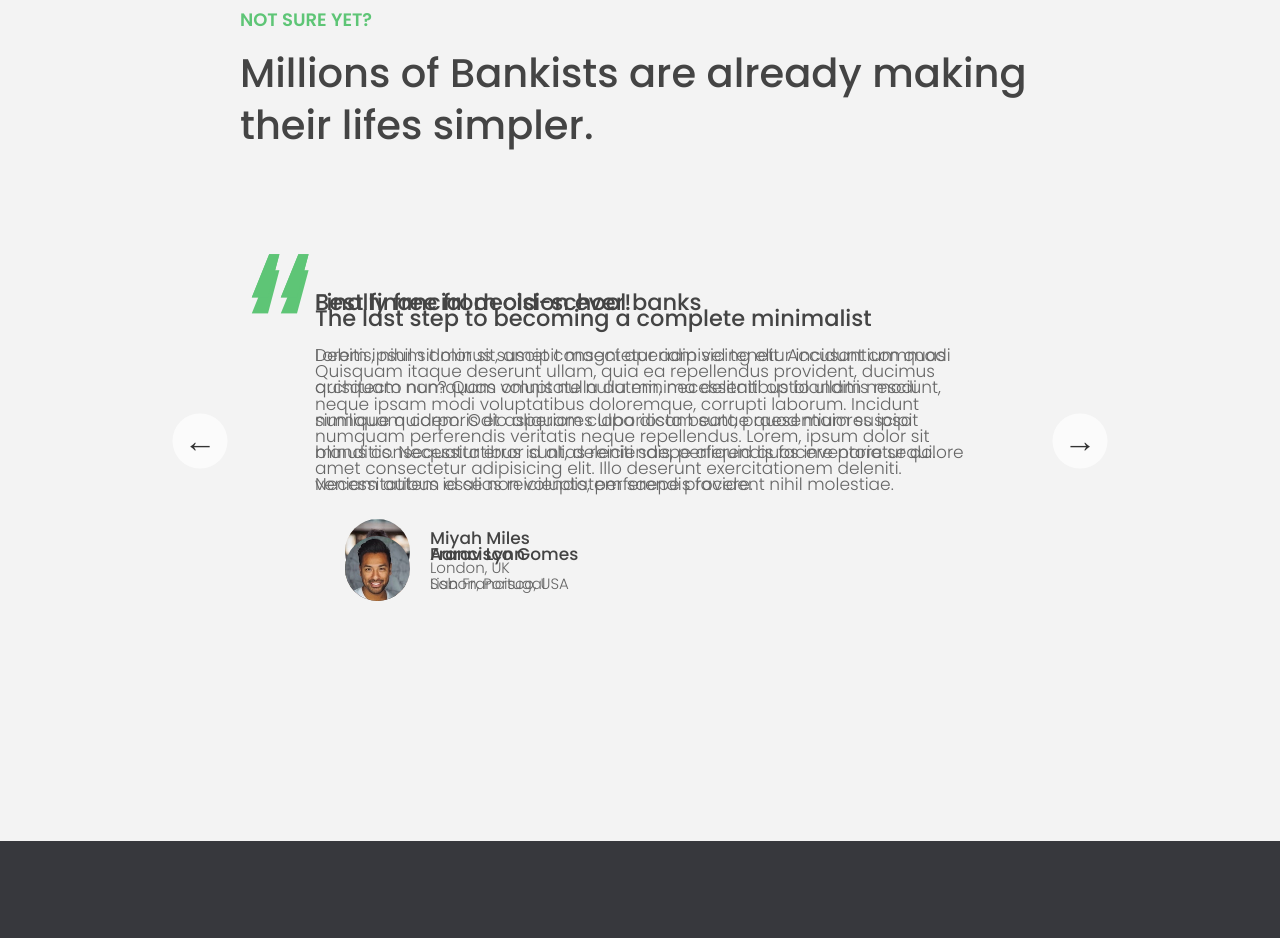
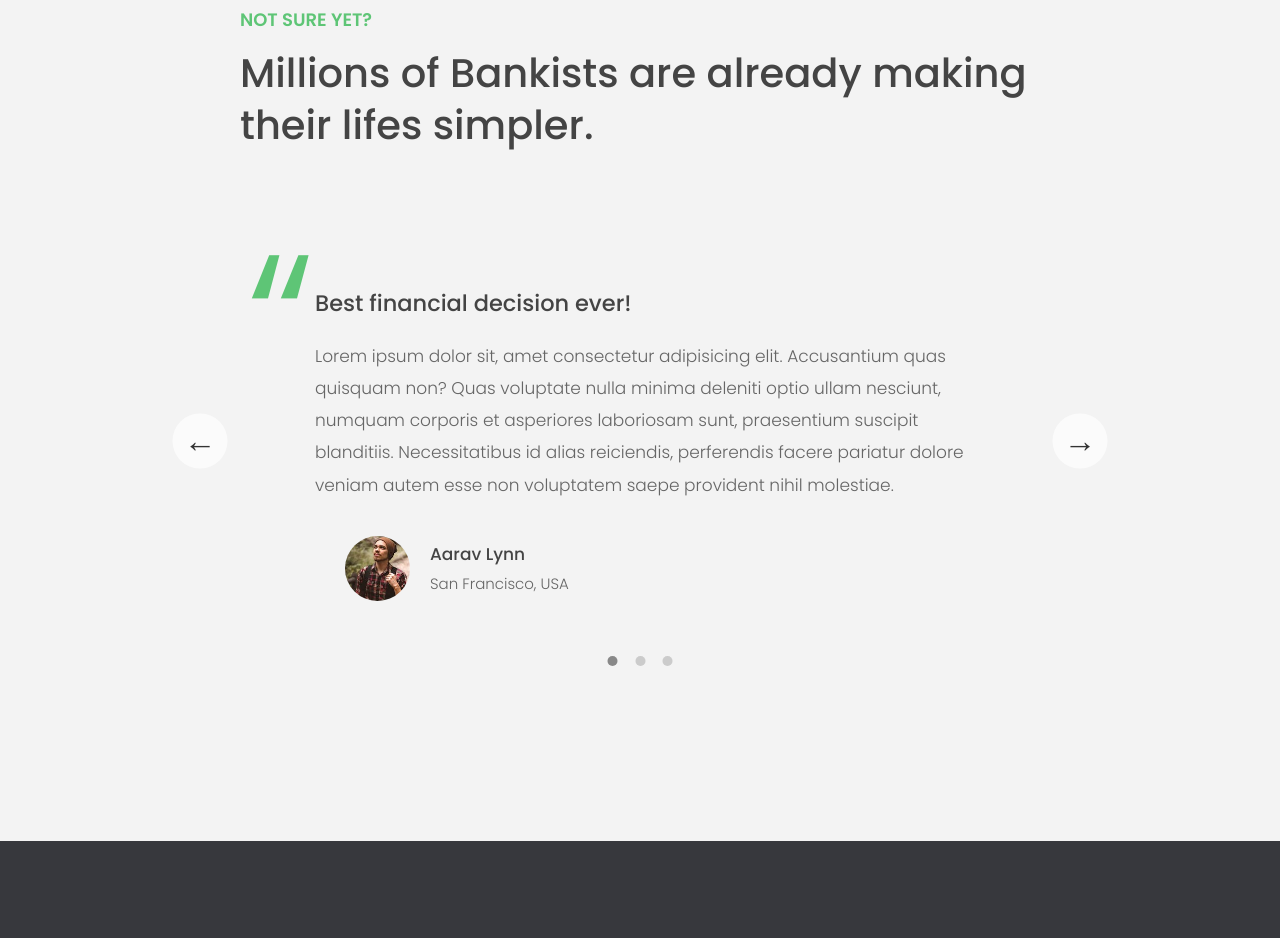
Before and after one commit to Squeezior/LEARNING-Complete-JS-Course, a plain HTML site: page 13-Advanced-DOM-Bankist/index.html in a window 1280 px wide. Shown: the part 3355-4293 px from the top of the page. Drawn offline with Linux system fonts and the light colour scheme.

Commit message:
Building a Slider Component

```diff
--- a/13-Advanced-DOM-Bankist/script.js
+++ b/13-Advanced-DOM-Bankist/script.js
@@ -219,7 +219,7 @@ const sectionObserver = new IntersectionObserver(revealSection, {
 });
 allSections.forEach(function (section) {
   sectionObserver.observe(section);
-  section.classList.add('section--hidden');
+  // section.classList.add('section--hidden');
 });
 // whenever the target (section1) intersects the root (viewport) at 10% (threshold) callback function will get called with 2 arguments (entries, observer) - entries are an array of thresholds
 
@@ -250,6 +250,91 @@ const imgObserver = new IntersectionObserver(loadImg, {
 
 imgTargets.forEach(img => imgObserver.observe(img));
 
+////////////////////////////////////////////////////
+// Building a Slider Component
+const sliders = function () {
+  const slides = document.querySelectorAll('.slide');
+  const btnLeft = document.querySelector('.slider__btn--left');
+  const btnRight = document.querySelector('.slider__btn--right');
+  const dotContainer = document.querySelector('.dots');
+
+  let curSlide = 0;
+  const maxSlide = slides.length;
+
+  // Functions
+  const createDots = function () {
+    slides.forEach(function (_, i) {
+      dotContainer.insertAdjacentHTML(
+        'beforeend',
+        `<button class="dots__dot" data-slide="${i}"></button>`
+      );
+    });
+  };
+
+  const activateDot = function (slide) {
+    document
+      .querySelectorAll('.dots__dot')
+      .forEach(dot => dot.classList.remove('dots__dot--active'));
+
+    document
+      .querySelector(`.dots__dot[data-slide="${slide}"]`)
+      .classList.add('dots__dot--active');
+  };
+
+  const goToSlide = function (slide) {
+    slides.forEach(
+      (s, i) => (s.style.transform = `translateX(${100 * (i - slide)}%)`)
+    );
+  };
+
+  // Next slide
+  const nextSlide = function () {
+    if (curSlide === maxSlide - 1) {
+      curSlide = 0;
+    } else {
+      curSlide += 1;
+    }
+    goToSlide(curSlide);
+    activateDot(curSlide);
+  };
+
+  // Previous slide
+  const prevSlide = function () {
+    if (curSlide === 0) {
+      curSlide = maxSlide - 1;
+    } else {
+      curSlide--;
+    }
+
+    goToSlide(curSlide);
+    activateDot(curSlide);
+  };
+
+  const init = function () {
+    createDots();
+    goToSlide(0);
+    activateDot(0);
+  };
+  init();
+
+  // Event Handlers
+  btnRight.addEventListener('click', nextSlide);
+  btnLeft.addEventListener('click', prevSlide);
+
+  document.addEventListener('keydown', function (e) {
+    if (e.key === 'ArrowLeft') prevSlide();
+    e.key === 'ArrowRight' && nextSlide();
+  });
+
+  dotContainer.addEventListener('click', function (e) {
+    if (e.target.classList.contains('dots__dot')) {
+      const { slide } = e.target.dataset;
+      goToSlide(slide);
+      activateDot(slide);
+    }
+  });
+};
+sliders();
 ////////////////////////////////////////////////////
 ////////////////////////////////////////////////////
 // Selecting, Creating and Deleting Elements
```
Also changed, not shown: 13-Advanced-DOM-Bankist/index.html (+3 -2 lines).
